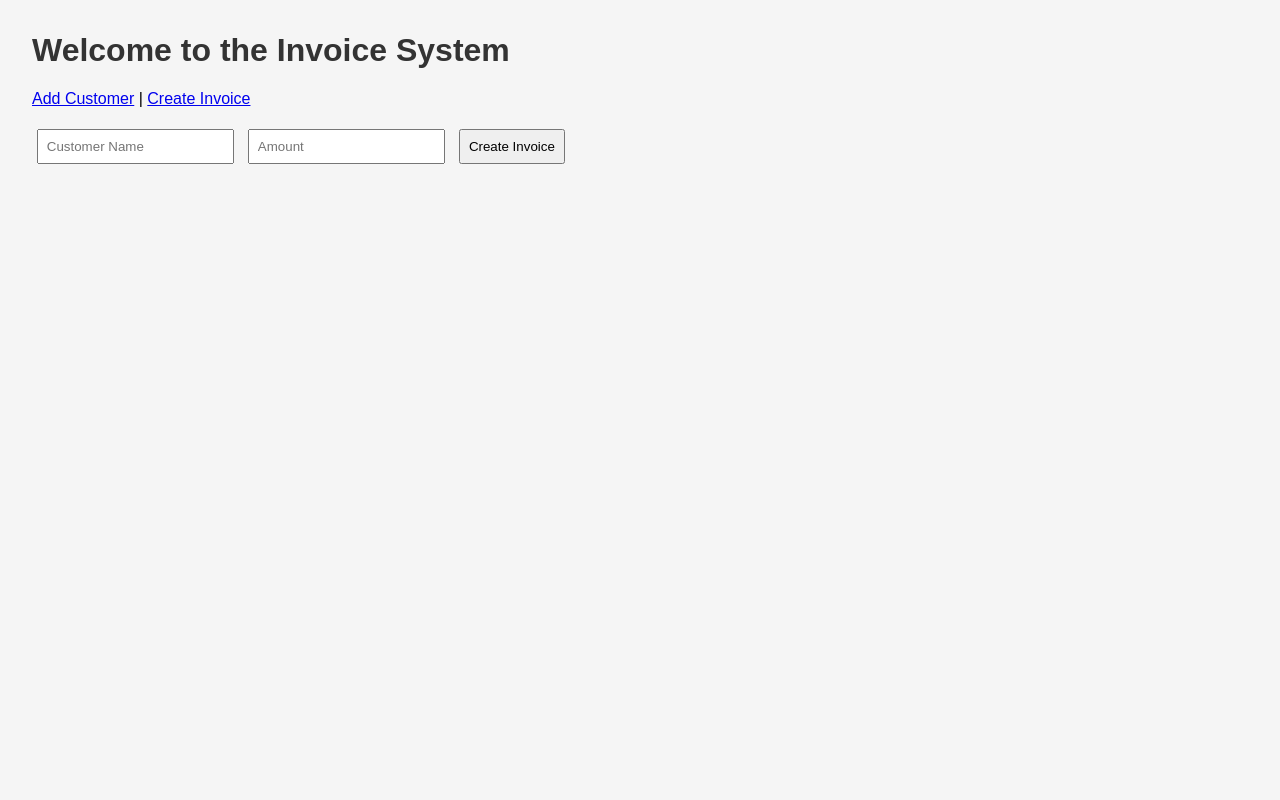
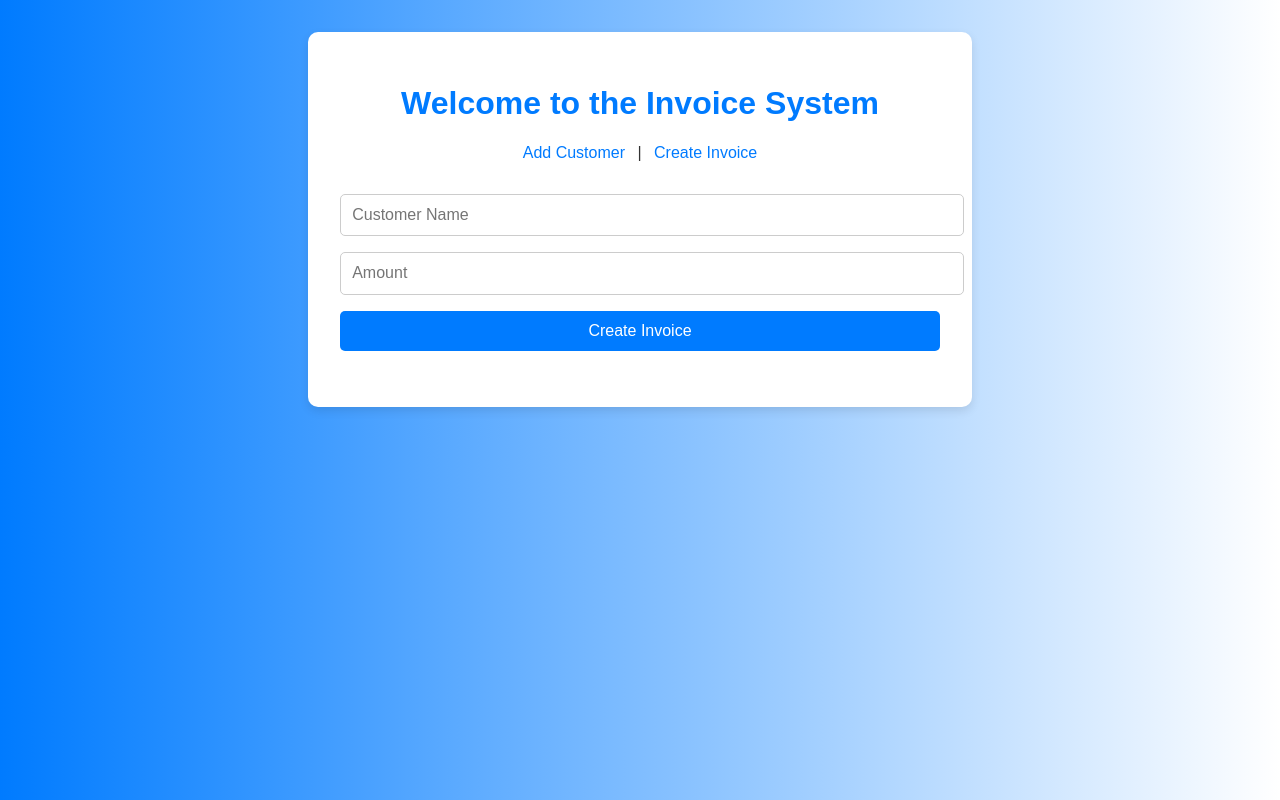
Before and after one commit to aplus19/InvoiceSystems, a plain HTML site: page index.html in a window 1280 px wide. Drawn offline with Linux system fonts and the light colour scheme.

Commit message:
Update index.html

```diff
--- a/index.html
+++ b/index.html
@@ -6,33 +6,84 @@
   <style>
     body {
       font-family: Arial, sans-serif;
-      margin: 2rem;
-      background-color: #f5f5f5;
-    }
-    h1 {
+      background: linear-gradient(to right, #007bff, #ffffff);
+      margin: 0;
+      padding: 2rem;
       color: #333;
     }
+
+    .container {
+      max-width: 600px;
+      margin: auto;
+      background: #fff;
+      padding: 2rem;
+      border-radius: 10px;
+      box-shadow: 0 4px 10px rgba(0, 0, 0, 0.1);
+    }
+
+    h1 {
+      color: #007bff;
+      text-align: center;
+    }
+
+    p {
+      text-align: center;
+      margin-bottom: 1.5rem;
+    }
+
     input, button {
-      padding: 0.5rem;
-      margin: 0.3rem;
+      width: 100%;
+      padding: 0.7rem;
+      margin: 0.5rem 0;
+      border: 1px solid #ccc;
+      border-radius: 5px;
+      font-size: 1rem;
     }
+
+    button {
+      background-color: #007bff;
+      color: white;
+      border: none;
+      cursor: pointer;
+      transition: background 0.3s;
+    }
+
+    button:hover {
+      background-color: #0056b3;
+    }
+
     #message {
       margin-top: 1rem;
-      color: green;
       font-weight: bold;
+      text-align: center;
+    }
+
+    a {
+      color: #007bff;
+      text-decoration: none;
+      margin: 0 0.5rem;
+    }
+
+    a:hover {
+      text-decoration: underline;
     }
   </style>
 </head>
 <body>
 
+  <div class="container">
     <h1>Welcome to the Invoice System</h1>
-  <p><a href="#">Add Customer</a> | <a href="#">Create Invoice</a></p>
+    <p>
+      <a href="#">Add Customer</a> |
+      <a href="#">Create Invoice</a>
+    </p>
 
     <input type="text" id="customerName" placeholder="Customer Name">
     <input type="number" id="amount" placeholder="Amount">
     <button id="createBtn">Create Invoice</button>
 
     <div id="message"></div>
+  </div>
 
   <!-- Firebase App (the core Firebase SDK) -->
   <script src="https://www.gstatic.com/firebasejs/10.12.0/firebase-app-compat.js"></script>
@@ -80,5 +131,6 @@
       }
     });
   </script>
+
 </body>
 </html>
```
Lines whose indentation alone changed are shown as unchanged.
